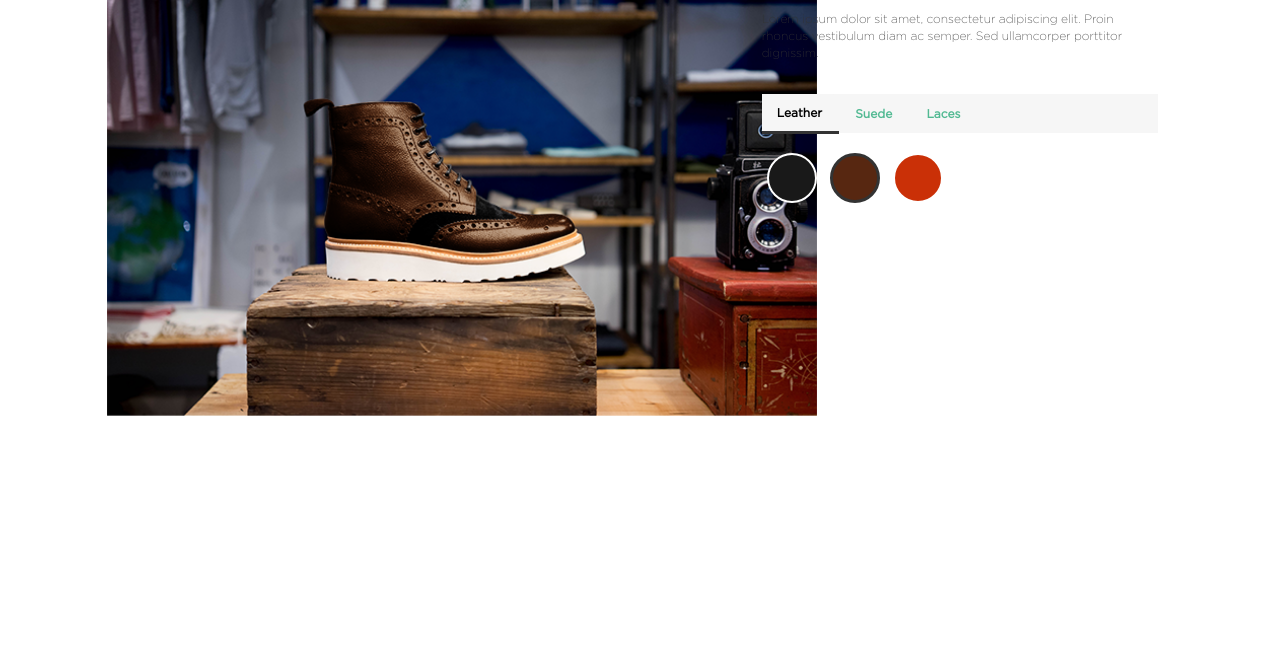
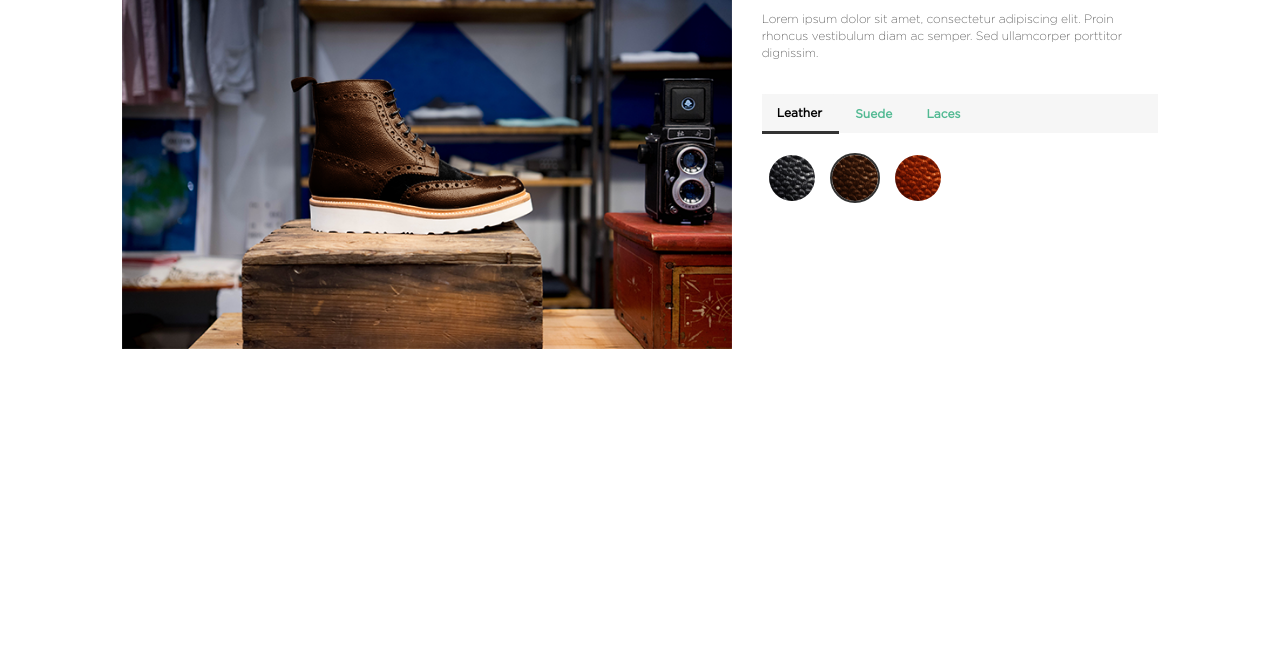
Before and after one commit to LeanSeverino1022/leathershoes, a website: page index.html in a window 1280 px wide. Shown: the part 146-800 px from the top of the page. Drawn offline with nearby package versions, Linux system fonts and the light colour scheme.

Commit message:
project refinements

```diff
--- a/index.html
+++ b/index.html
@@ -47,15 +47,11 @@
         <main class="container-fluid">
             <div class="row">
 
-                <div class="col-md-6 col-md-offset-1">
-                    <div class="row">
-                        <div class="col-12 text-center">
-                            <img id="product" src="public/images/products/default_shoe_img.png" />
-                        </div>
-                    </div>
+                <div class="col-md-6 col-md-offset-1 text-center product-view">
+                    <img id="product" src="public/images/products/default_shoe_img.png" />
                 </div>
 
-                <div class="col-md-4">
+                <div class="col-md-4 customization-view">
                     <img id="love" class="favorite-heart" src="public/images/love1.png">
                     <h2>Men's Leather Shoe</h2>
                     <br>
@@ -84,13 +80,16 @@
                             <div id="leather" class="tab-pane fade in active">
                                 <br>
                                 <div class="options-container">
-                                    <div data-target="o1" data-color="1" class="item-color-option option-black">
+                                    <div data-target="o1" data-color="1" class="item-color-option">
+                                        <img src="public/images/fabric/leather/Black.png">
                                     </div>
 
-                                    <div data-target="o1" data-color="2" class="item-color-option option-dark-brown active">
+                                    <div data-target="o1" data-color="2" class="item-color-option active">
+                                        <img src="public/images/fabric/leather/Dark-Brown.png">
                                     </div>
 
-                                    <div data-target="o1" data-color="3" class="item-color-option option-light-brown">
+                                    <div data-target="o1" data-color="3" class="item-color-option">
+                                        <img src="public/images/fabric/leather/Light-Brown.png">
                                     </div>
                                 </div>
                             </div>
@@ -99,11 +98,17 @@
                             <div id="suede" class="tab-pane fade">
                                 <br>
                                 <div class="options-container">
-                                    <div data-target="o2" data-color="1" class="item-color-option option-black active"></div>
+                                    <div data-target="o2" data-color="1" class="item-color-option option-black active">
+                                        <img src="public/images/fabric/suede/Black.png">
+                                    </div>
 
-                                    <div data-target="o2" data-color="2" class="item-color-option option-dark-brown"></div>
+                                    <div data-target="o2" data-color="2" class="item-color-option option-dark-brown">
+                                        <img src="public/images/fabric/suede/Dark-Brown.png">
+                                    </div>
 
-                                    <div data-target="o2" data-color="3" class="item-color-option option-light-brown"></div>
+                                    <div data-target="o2" data-color="3" class="item-color-option option-light-brown">
+                                        <img src="public/images/fabric/suede/Light-Brown.png">
+                                    </div>
                                 </div>
                             </div>
 
@@ -111,11 +116,11 @@
                             <div id="shoelace" class="tab-pane fade">
                                 <br>
                                 <div class="options-container">
-                                    <div data-target="o4" data-color="1" class="item-color-option option-black active"></div>
+                                    <div data-target="o4" data-color="1" class="item-color-option option-black flat-color active"></div>
 
-                                    <div data-target="o4" data-color="2" class="item-color-option option-dark-brown"></div>
+                                    <div data-target="o4" data-color="2" class="item-color-option flat-color option-dark-brown"></div>
 
-                                    <div data-target="o4" data-color="3" class="item-color-option option-light-brown"></div>
+                                    <div data-target="o4" data-color="3" class="item-color-option flat-color option-light-brown"></div>
                                 </div>
                             </div>
 
--- a/public/css/leather_shoes.css
+++ b/public/css/leather_shoes.css
@@ -57,9 +57,11 @@ HEADER STYLES
 /******************
 MAIN CONTENT STYLES
 *******************/
+
+
 img#product {
-    height: calc(100vh - 90px);  /* 88px is header height */
-    width: auto;
+    height: auto;
+    width: 100%;
 }
 
 .description {
@@ -113,21 +115,29 @@ img#product {
 
 /**** COLOR OPTIONS ****/
 
+
 .item-color-option {
     display: inline-block;
     height: 50px;
     width: 50px;
-
+    margin: 5px;
+    cursor: pointer;
+    border: 2px solid #fff;
     -moz-border-radius: 50px;
     -webkit-border-radius: 50px;
     border-radius: 50px;
-    margin: 5px;
-    cursor: pointer;
-    border: 2px solid #fff;
+}
+
+.item-color-option img {
+    width: 100%;
+    height: auto;
+    -moz-border-radius: 50px;
+    -webkit-border-radius: 50px;
+    border-radius: 50px;
 }
 
 .item-color-option.active {
-    border: 3px solid #333;
+    border-color:#333;
 }
 
 .option-black {
```
Also changed, not shown: public/images/fabric/leather/Black.png (added), public/images/fabric/leather/Dark-Brown.png (added), public/images/fabric/leather/Light-Brown.png (added), public/images/fabric/suede/Black.png (added), public/images/fabric/suede/Dark-Brown.png (added), public/images/fabric/suede/Light-Brown.png (added).
